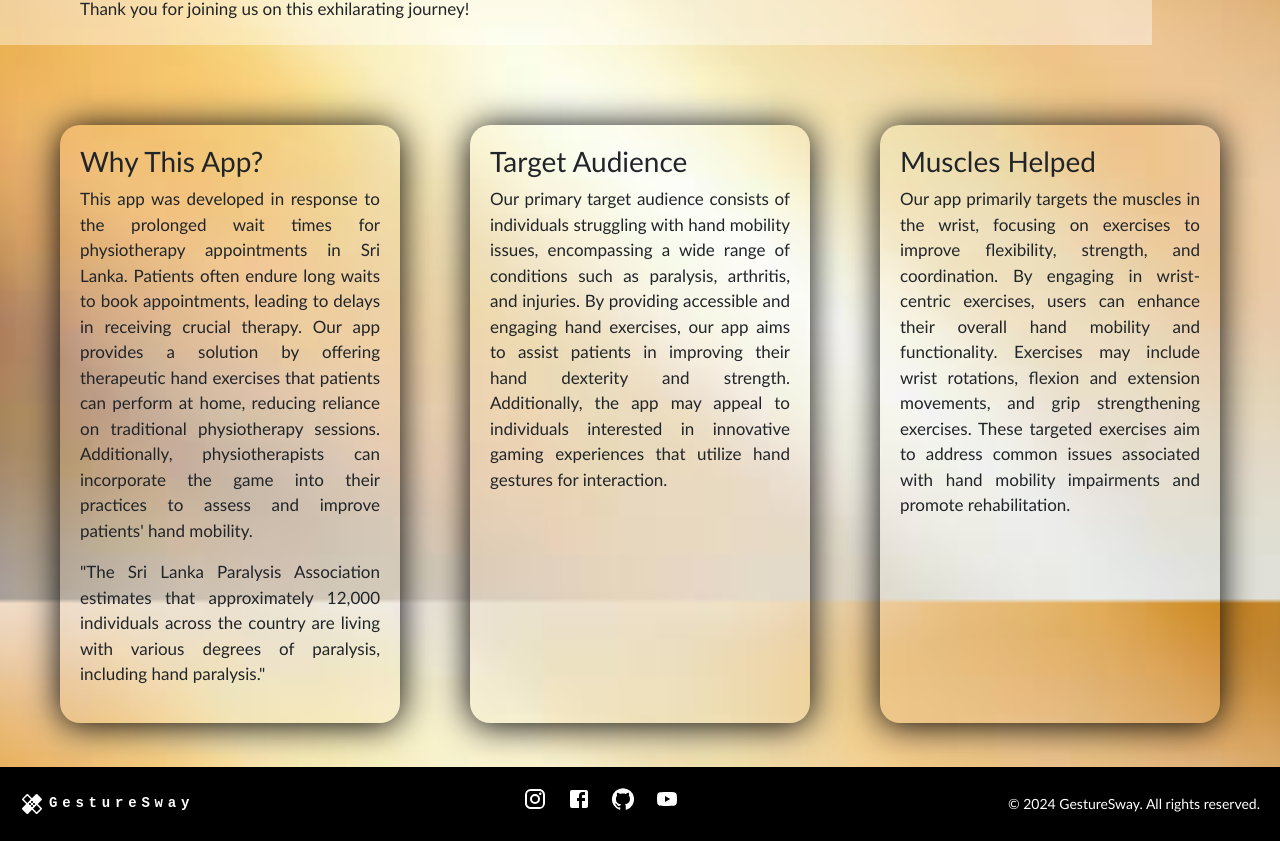
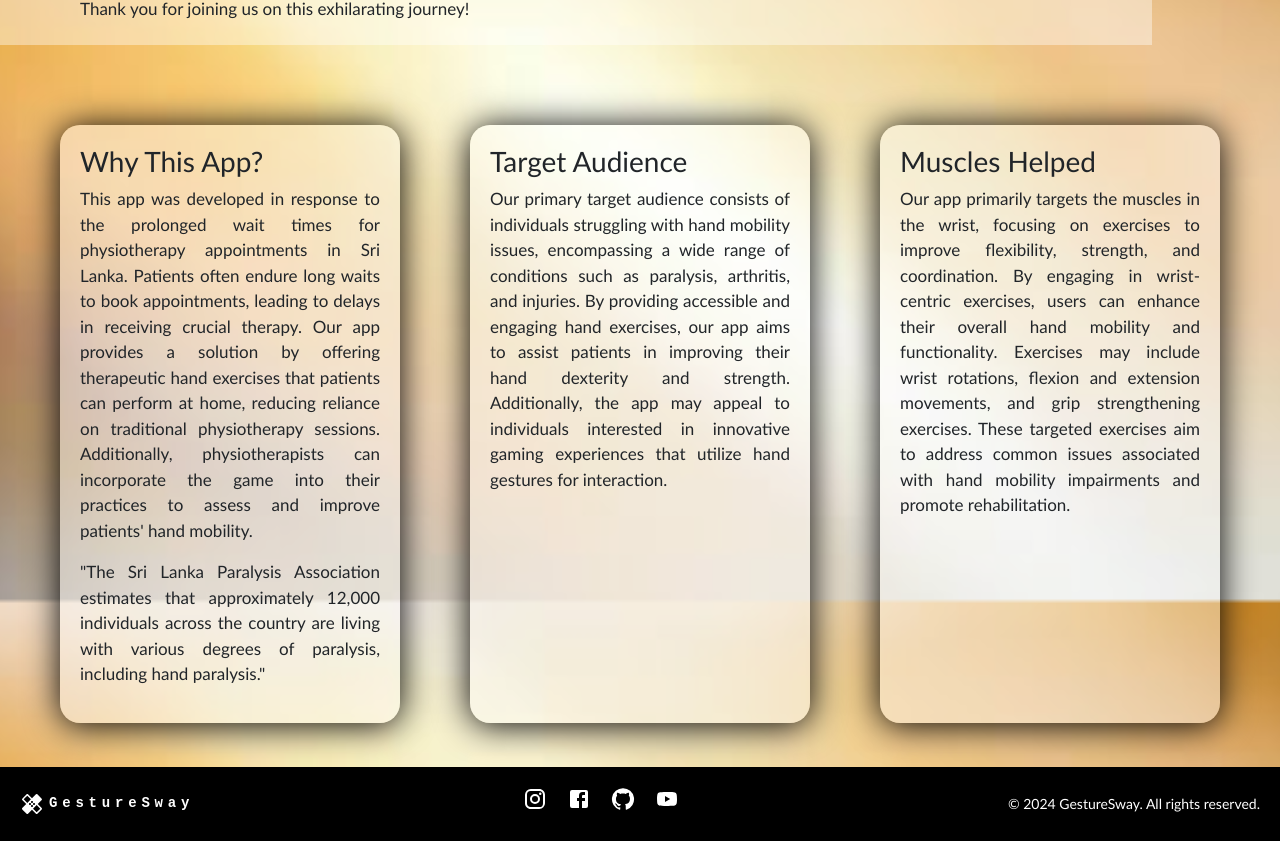
Before and after one commit to FernandoPrmu/GestureSway-Backend, a React (Vite) app in the folder client/: page /IntroductionPage in a window 1280 px wide. Shown: the part 1799-2640 px from the top of the page. Built offline with nearby package versions, Linux system fonts and the light colour scheme.

Commit message:
Updated the IntoPage
Updated the Introduction Page

```diff
--- a/client/src/pages/IntroductionPage.css
+++ b/client/src/pages/IntroductionPage.css
@@ -101,6 +101,7 @@ p {
   text-align: justify;
   padding: 20px;
   border-radius: 20px;
+  background-color: rgba(255, 255, 255, 0.4);
   box-shadow: 0 2px 35px rgba(1, 1, 1, 1);
 }
 
```
